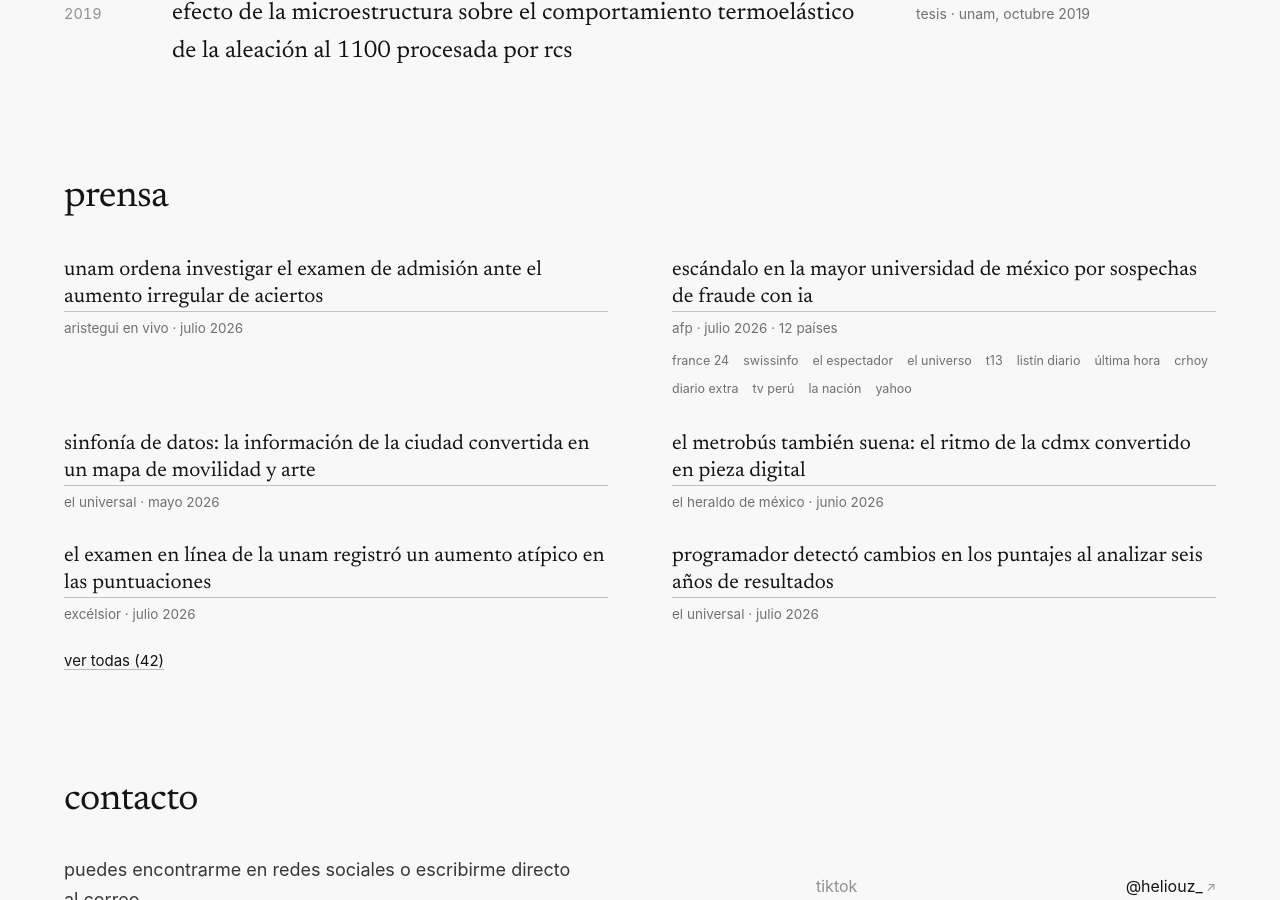
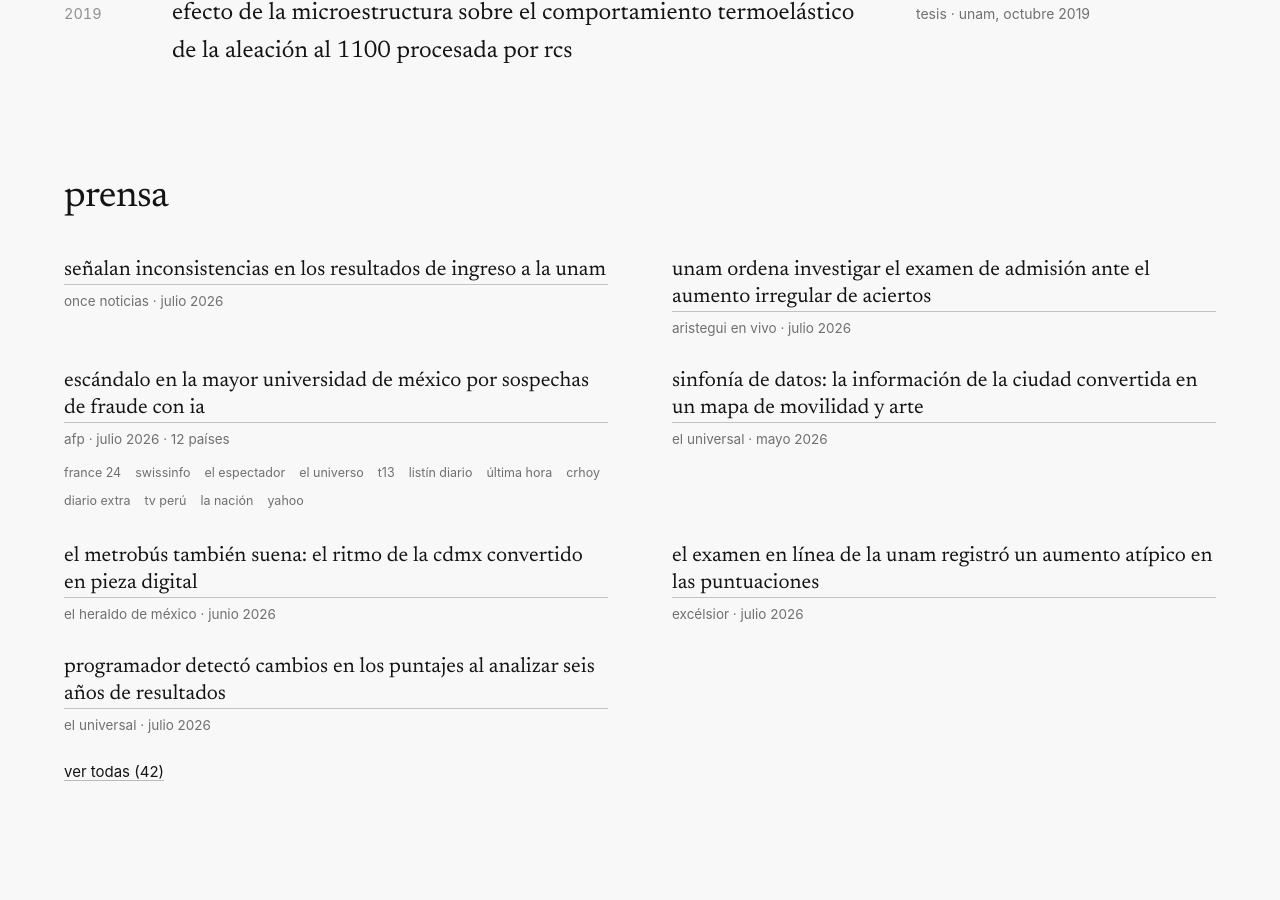
Before and after one commit to Heliouz/Heliouz.github.io, a Jekyll site: the page built from index.html, in a window 1280 px wide and 900 px high, scrolled down 2352 px. Built offline with Jekyll 4.4.1, drawn with Linux system fonts in a browser that asks for light colours.

Commit message:
Add the Once Noticias piece at the top of the press list

```diff
--- a/index.html
+++ b/index.html
@@ -112,6 +112,10 @@
   <h2 class="sect" data-es="prensa" data-en="press">prensa</h2>
 
   <div class="press">
+    <a class="pr" href="https://oncenoticias.digital/nacional/senalan-inconsistencias-en-resultados-de-ingreso-a-la-unam/577666/" target="_blank">
+      <span class="pr-title">señalan inconsistencias en los resultados de ingreso a la unam</span>
+      <span class="pr-src">once noticias · julio 2026</span>
+    </a>
     <a class="pr" href="https://aristeguinoticias.com/2107/mexico/unam-ordena-investigar-examen-de-admision-ante-aumento-irregular-de-aciertos/" target="_blank">
       <span class="pr-title">unam ordena investigar el examen de admisión ante el aumento irregular de aciertos</span>
       <span class="pr-src">aristegui en vivo · julio 2026</span>
```
